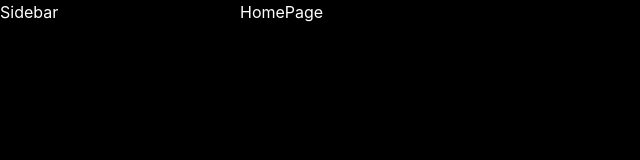
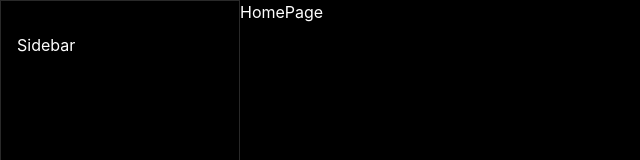
Before and after one commit to lav3ll/instagram, a React (Vite) app: page / in a window 1280 px wide. Shown: the top 160 px of the page, without its empty margins (0-640 px from the left). Built offline with nearby package versions, Linux system fonts and the light colour scheme.

Commit message:
completed sidebar inline css with chakra

```diff
--- a/src/Components/AuthForm/AuthForm.jsx
+++ b/src/Components/AuthForm/AuthForm.jsx
@@ -30,7 +30,7 @@
   };
   return (
     <div data-testid='auth-form'>
-      <Box border={'1px solid'} borderRadius={'4'} padding={5} datatype>
+      <Box border={'1px solid'} borderRadius={'4'} padding={5}>
         <VStack spacing={4}>
           <Image src='/logo.png' h={24} cursor='pointer' alt='instagram' />
           <Input
--- a/src/Components/Sidebar/Sidebar.jsx
+++ b/src/Components/Sidebar/Sidebar.jsx
@@ -1,7 +1,21 @@
+import { Box } from '@chakra-ui/react';
 import React from 'react';
 
 const Sidebar = () => {
-  return <div>Sidebar</div>;
+  return (
+    <Box
+      height={'100vh'}
+      border={'1px solid'}
+      borderColor={'whiteAlpha.300'}
+      py={8}
+      position={'sticky'}
+      top={0}
+      left={0}
+      px={{ base: 2, md: 4 }}
+    >
+      Sidebar
+    </Box>
+  );
 };
 
 export default Sidebar;
--- a/src/Layouts/PageLayout/PageLayout.jsx
+++ b/src/Layouts/PageLayout/PageLayout.jsx
@@ -4,7 +4,7 @@
 import { useLocation } from 'react-router-dom';
 
 const PageLayout = ({ children }) => {
-  const pathname = useLocation();
+  const { pathname } = useLocation();
   return (
     <Flex>
       {/* sidebar on the left */}
```
